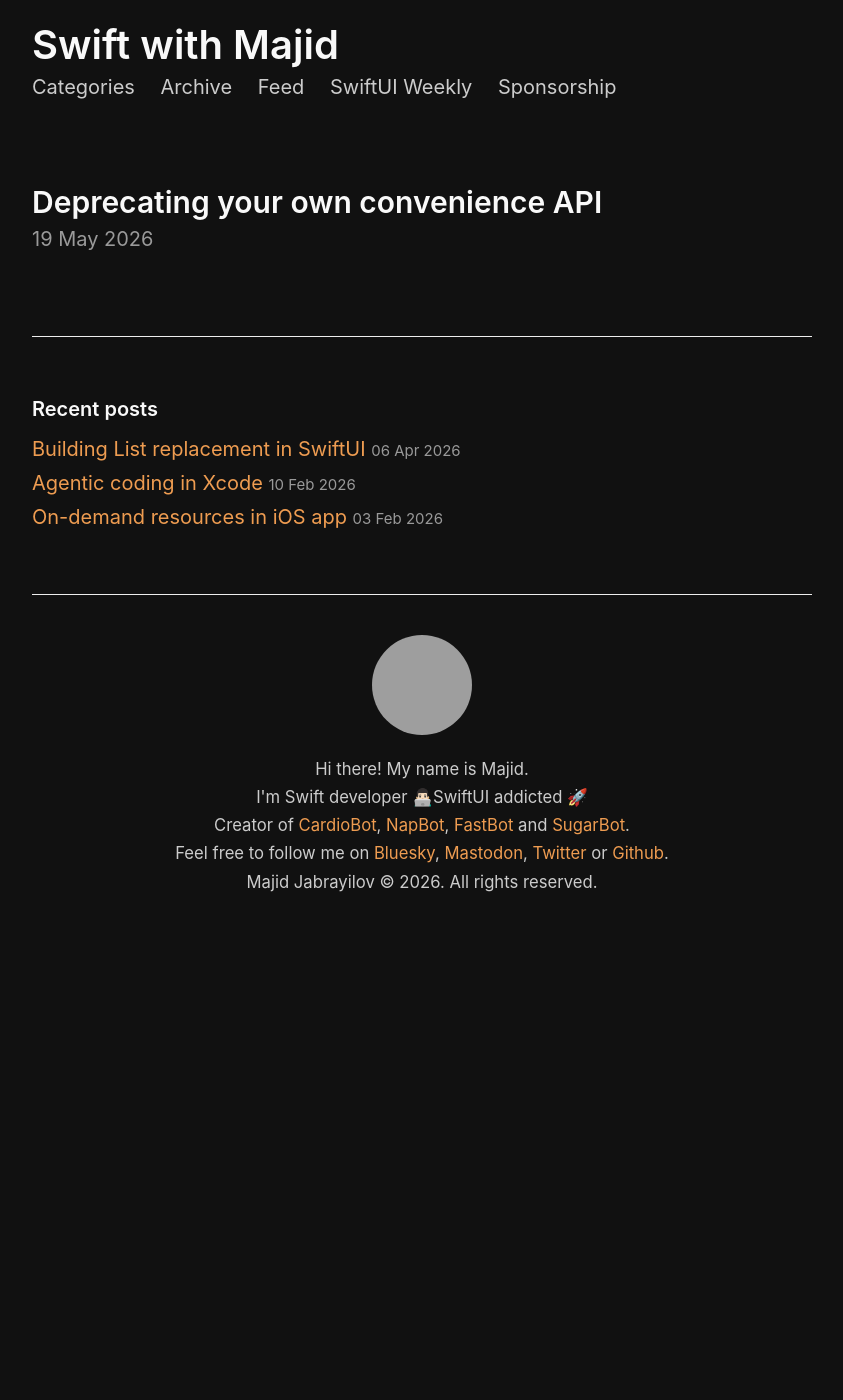
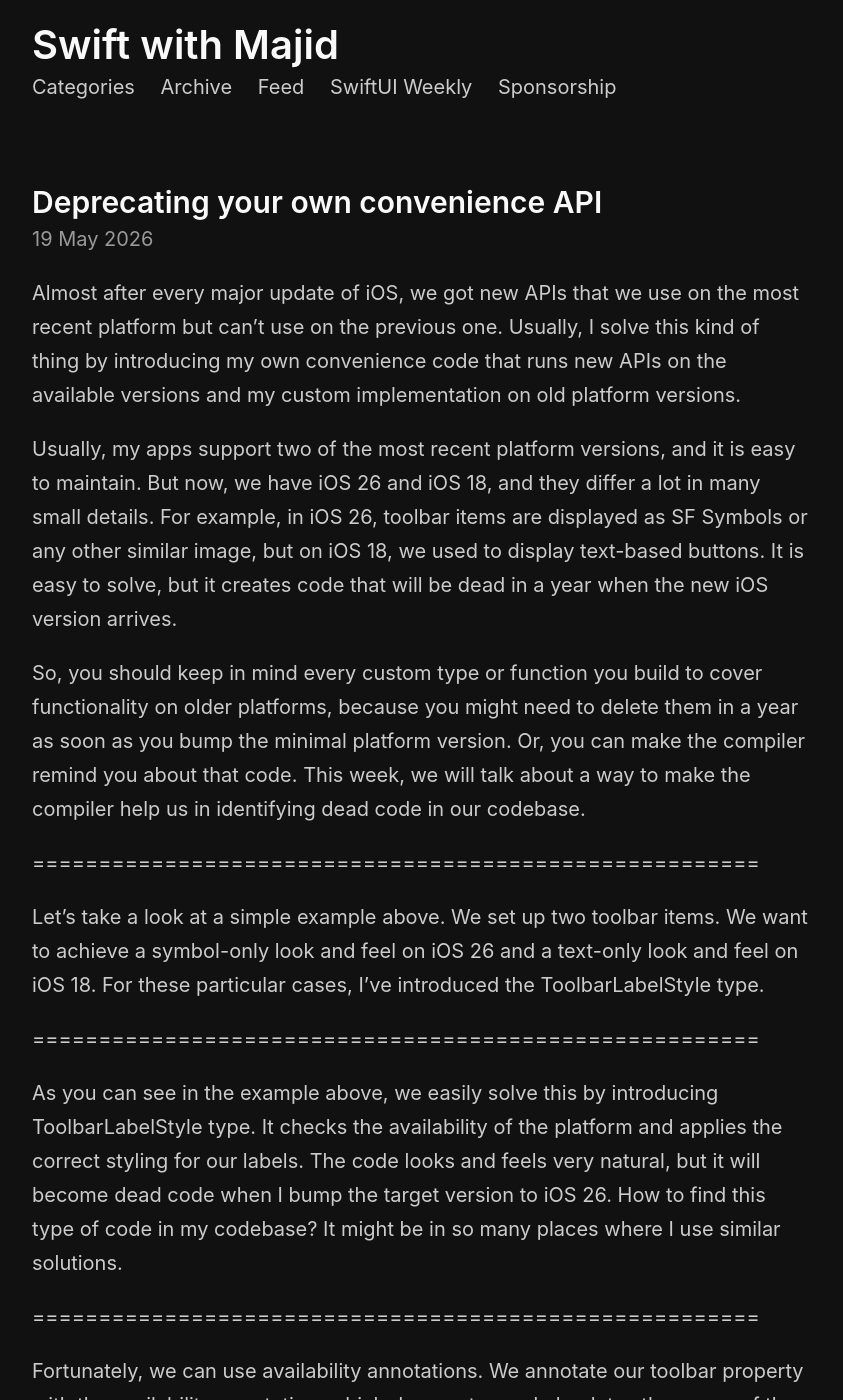
Before and after one commit to mecid/mecid.github.io, a Jekyll site: the page built from _posts/2026-05-19-deprecating-your-own-convenience-api.md, in a window 1280 px wide and 1400 px high. Shown: the whole window, without its empty margins (218-1061 px from the left). Built offline with Jekyll 4.4.1, drawn with Linux system fonts in a browser that asks for light colours; some of the changed text lies outside the part shown; grey boxes are pictures that could not be loaded.

Commit message:
deprecating post content added

```diff
--- a/_posts/2026-05-19-deprecating-your-own-convenience-api.md
+++ b/_posts/2026-05-19-deprecating-your-own-convenience-api.md
@@ -2,3 +2,27 @@
 title: Deprecating your own convenience API
 layout: post
 ---
+
+Almost after every major update of iOS, we got new APIs that we use on the most recent platform but can’t use on the previous one. Usually, I solve this kind of thing by introducing my own convenience code that runs new APIs on the available versions and my custom implementation on old platform versions.
+
+Usually, my apps support two of the most recent platform versions, and it is easy to maintain. But now, we have iOS 26 and iOS 18, and they differ a lot in many small details. For example, in iOS 26, toolbar items are displayed as SF Symbols or any other similar image, but on iOS 18, we used to display text-based buttons. It is easy to solve, but it creates code that will be dead in a year when the new iOS version arrives.
+
+So, you should keep in mind every custom type or function you build to cover functionality on older platforms, because you might need to delete them in a year as soon as you bump the minimal platform version. Or, you can make the compiler remind you about that code. This week, we will talk about a way to make the compiler help us in identifying dead code in our codebase.
+
+=======================================================
+
+Let’s take a look at a simple example above. We set up two toolbar items. We want to achieve a symbol-only look and feel on iOS 26 and a text-only look and feel on iOS 18. For these particular cases, I’ve introduced the ToolbarLabelStyle type.
+
+=======================================================
+
+As you can see in the example above, we easily solve this by introducing ToolbarLabelStyle type. It checks the availability of the platform and applies the correct styling for our labels. The code looks and feels very natural, but it will become dead code when I bump the target version to iOS 26. How to find this type of code in my codebase? It might be in so many places where I use similar solutions.
+
+=======================================================
+
+Fortunately, we can use availability annotations. We annotate our toolbar property with the availability annotation, which deprecates and obsoletes the usage of the toolbar property. You are curious about what it means?
+
+As soon as you bump the target of your app to iOS 26, all the usage of the toolbar property will be marked as warnings by the compiler with the message we put in the annotation. Whenever you bump the target to iOS 27 (in the future), the compiler will produce an error because this code is already obsolete.
+
+=======================================================
+
+You can be more aggressive and instead of deprecating your code, make it obsolete for iOS 26. In this case, you will get compiler errors instead of warnings. Sometimes, it might be blocking you from some work, so I highly encourage you to deprecate first, then obsolete. But you should always take care of compiler warnings to not accumulate a technical debt.
```
